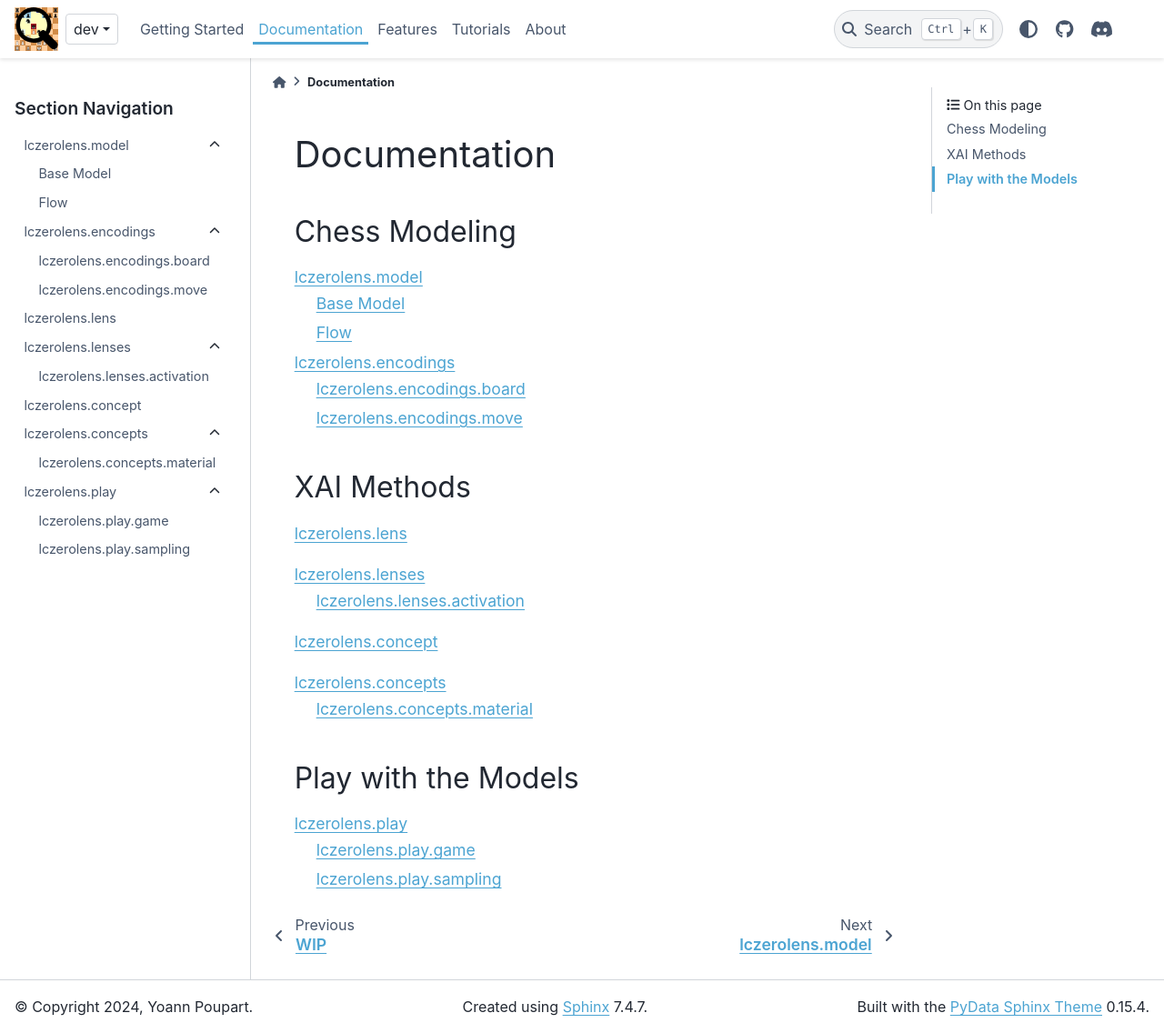
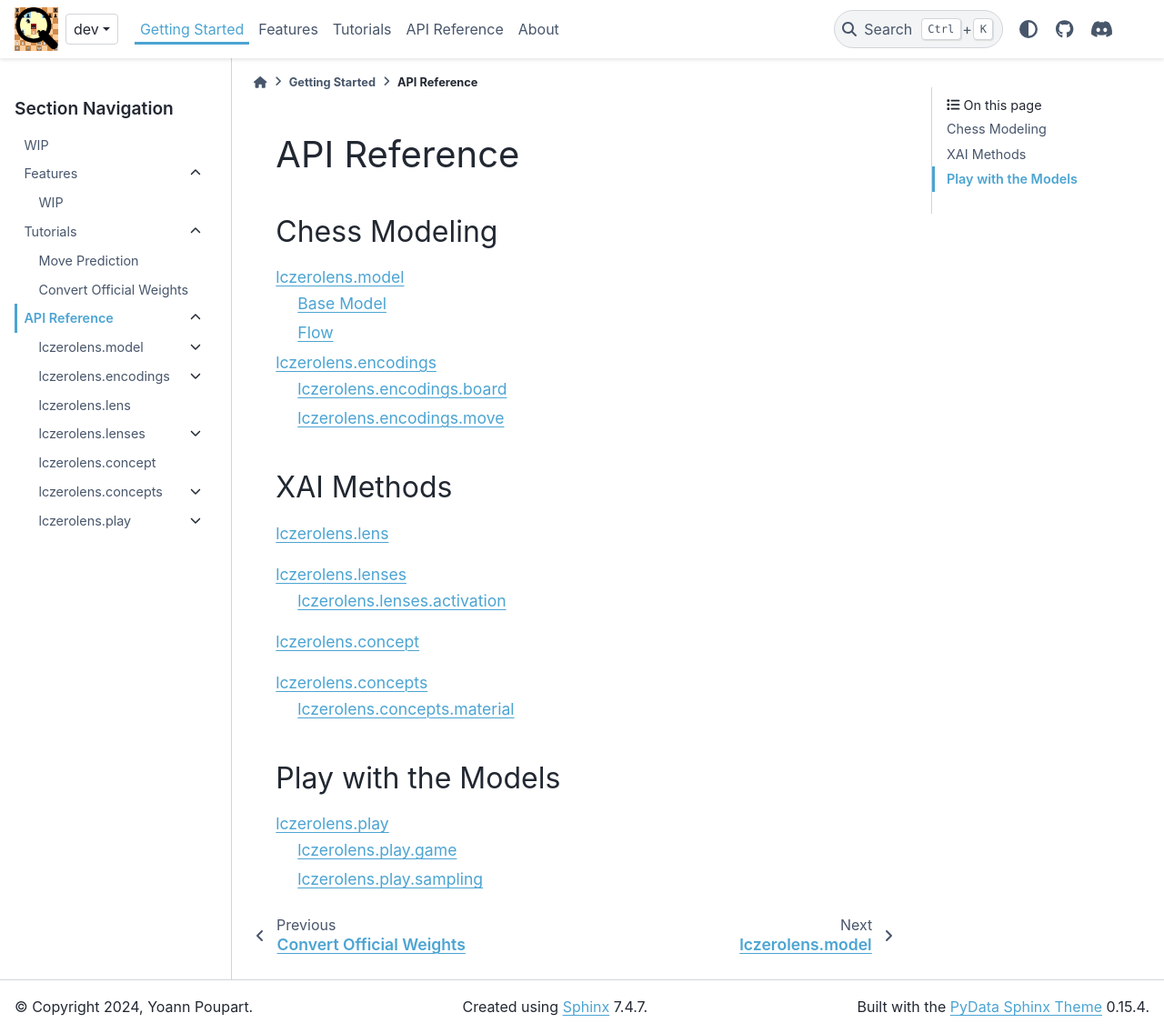
Before and after one commit to Xmaster6y/lczerolens, a Sphinx documentation site: the page built from docs/source/api.rst, in a window 1280 px wide and 1136 px high. Shown: the whole window at 91% size. Built offline with Sphinx 7.4.7 and the PyData theme 0.15.4, drawn with Linux system fonts in a browser that asks for light colours.

Commit message:
api reference

```diff
--- a/docs/source/documentation.rst
+++ b/docs/source/api.rst
@@ -1,4 +1,4 @@
-Documentation
+API Reference
 =============
 
 Chess Modeling
@@ -7,8 +7,8 @@
 .. toctree::
    :maxdepth: 3
 
-   documentation/model
-   documentation/encodings
+   api/model
+   api/encodings
 
 XAI Methods
 -----------
@@ -16,22 +16,22 @@
 .. toctree::
    :maxdepth: 2
 
-   documentation/lens
+   api/lens
 
 .. toctree::
    :maxdepth: 3
 
-   documentation/lenses
+   api/lenses
 
 .. toctree::
    :maxdepth: 2
 
-   documentation/concept
+   api/concept
 
 .. toctree::
    :maxdepth: 3
 
-   documentation/concepts
+   api/concepts
 
 Play with the Models
 --------------------
@@ -39,4 +39,4 @@
 .. toctree::
    :maxdepth: 3
 
-   documentation/play
+   api/play
--- a/docs/source/documentation/model/flow.rst
+++ b/docs/source/api/model/flow.rst
@@ -2,6 +2,7 @@
 ====
 
 .. module:: lczerolens.model
+    :no-index:
 
     .. autoclass:: Flow
         :members:
--- a/docs/source/index.rst
+++ b/docs/source/index.rst
@@ -9,9 +9,9 @@
    :hidden:
 
    start
-   documentation
    features
    tutorials
+   api
    About <about>
 
 .. grid:: 1 1 2 2
@@ -51,11 +51,11 @@
 
                 Tutorials
 
-          .. button-ref:: documentation
+          .. button-ref:: api
             :color: primary
             :outline:
 
-                Docs
+                API Reference
 
 
 .. div:: sd-fs-1 sd-font-weight-bold sd-text-center sd-text-primary sd-mb-5
```
Also changed, not shown: docs/source/features.rst (+4 -7 lines), docs/source/start.rst (+14 -1 lines), docs/source/api/concept.rst (renamed from docs/source/documentation/concept.rst), docs/source/api/concepts.rst (renamed from docs/source/documentation/concepts.rst), docs/source/api/concepts/material.rst (renamed from docs/source/documentation/concepts/material.rst), docs/source/api/encodings.rst (renamed from docs/source/documentation/encodings.rst), docs/source/api/encodings/board.rst (renamed from docs/source/documentation/encodings/board.rst), docs/source/api/encodings/move.rst (renamed from docs/source/documentation/encodings/move.rst), docs/source/api/lens.rst (renamed from docs/source/documentation/lens.rst), docs/source/api/lenses.rst (renamed from docs/source/documentation/lenses.rst), docs/source/api/lenses/activation.rst (renamed from docs/source/documentation/lenses/activation.rst), docs/source/api/model.rst (renamed from docs/source/documentation/model.rst), docs/source/api/model/model.rst (renamed from docs/source/documentation/model/model.rst), docs/source/api/play.rst (renamed from docs/source/documentation/play.rst), 2 more files.
